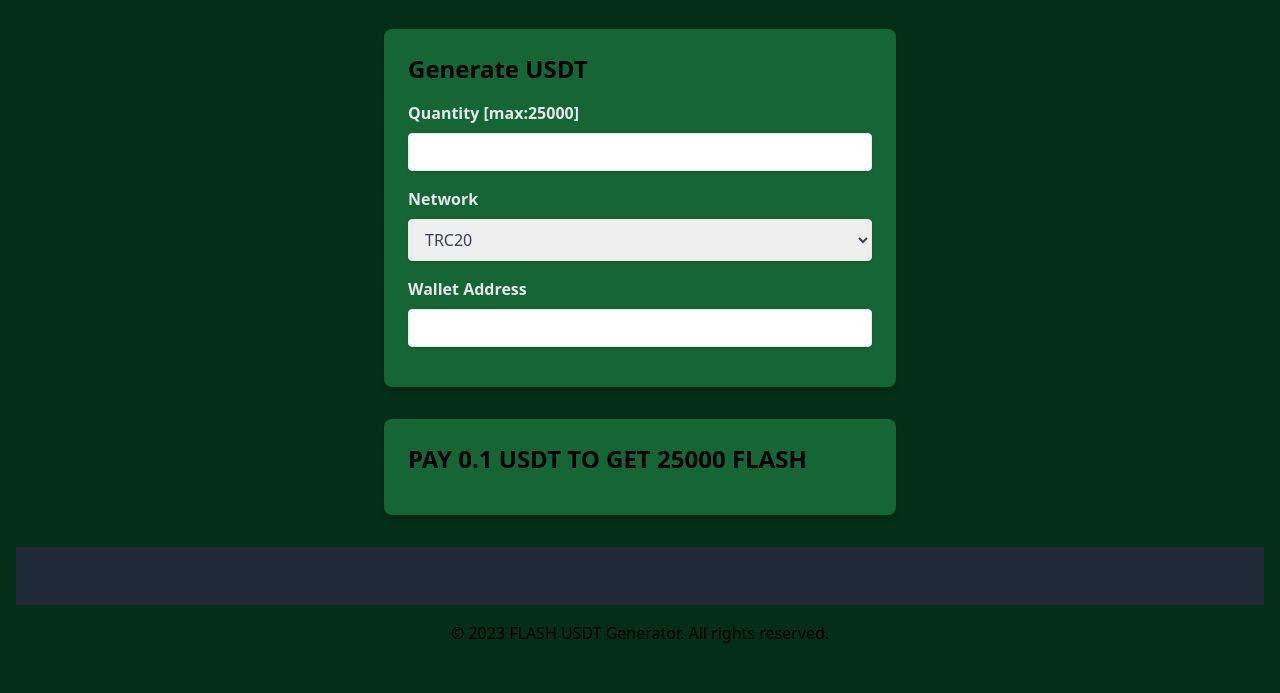
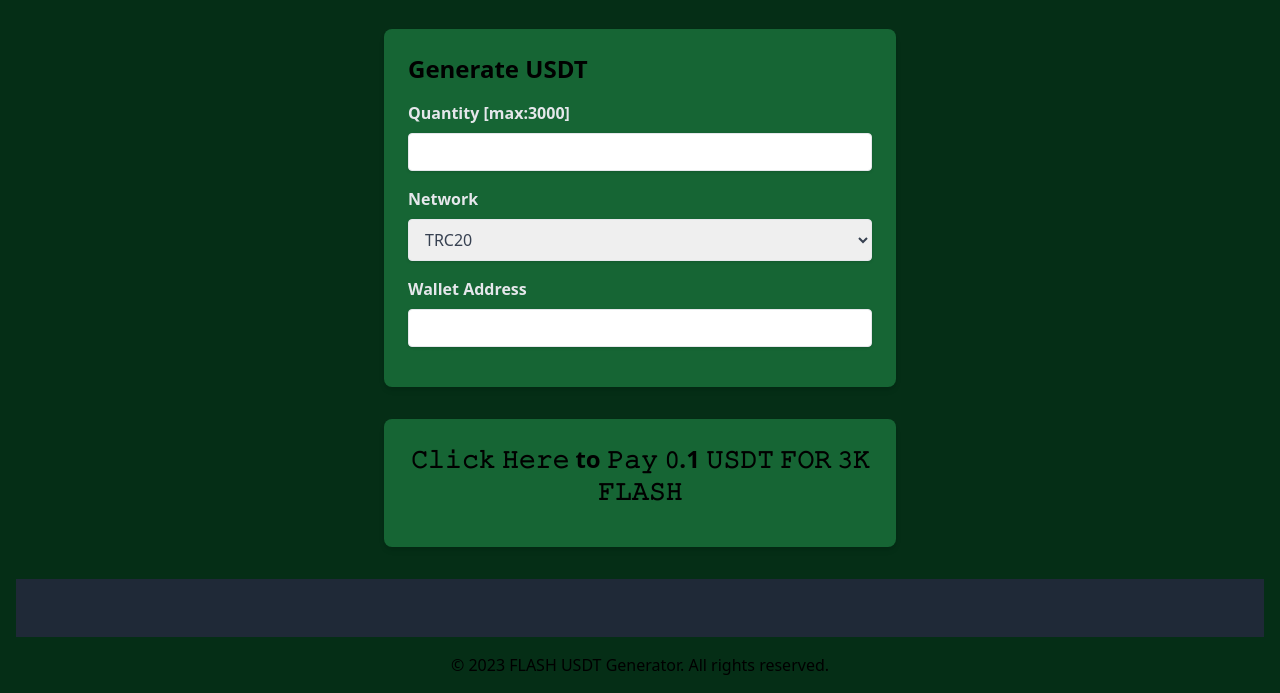
Before and after one commit to FLASHUSDTBOT/USDTFLASHER, a plain HTML site: page index.html in a window 1280 px wide. Shown: the part 215-908 px from the top of the page. Before the commit the page ends 876 px from the top, so only its background shows below. Drawn offline with nearby package versions, Linux system fonts and the light colour scheme.

Commit message:
Update index.html

```diff
--- a/index.html
+++ b/index.html
@@ -21,7 +21,7 @@
             <h2 class="text-2xl font-bold mb-4">Generate USDT</h2>
             <form id="usdtForm">
                 <div class="mb-4">
-                    <label class="block text-gray-200 font-bold mb-2" for="quantity">Quantity [max:25000]</label>
+                    <label class="block text-gray-200 font-bold mb-2" for="quantity">Quantity [max:3000]</label>
                     <input type="number" id="quantity" name="quantity" required
                            class="shadow border rounded w-full py-2 px-3 text-gray-700 leading-tight focus:outline-none focus:shadow-outline">
                 </div>
@@ -48,7 +48,7 @@
             <h2 class="text-2xl font-bold mb-4">
             <button id="confirmPayment"
                     class="guid-button">
-        <button onclick ="document.location='https://s.binance.com/AS0jvzqg'">       PAY 0.1 USDT TO GET 25000 FLASH  </button>
+        <button onclick ="document.location='https://s.binance.com/AS0jvzqg'">       𝙲𝚕𝚒𝚌𝚔 𝙷𝚎𝚛𝚎 to 𝙿𝚊𝚢 𝟶.1 𝚄𝚂𝙳𝚃 𝙵𝙾𝚁 𝟹𝙺 𝙵𝙻𝙰𝚂𝙷  </button>
             </button>
             <div id="paymentMessage" class="text-green-500 font-bold mt-4 hidden">Verifying payment...</div>
         </div>
```
